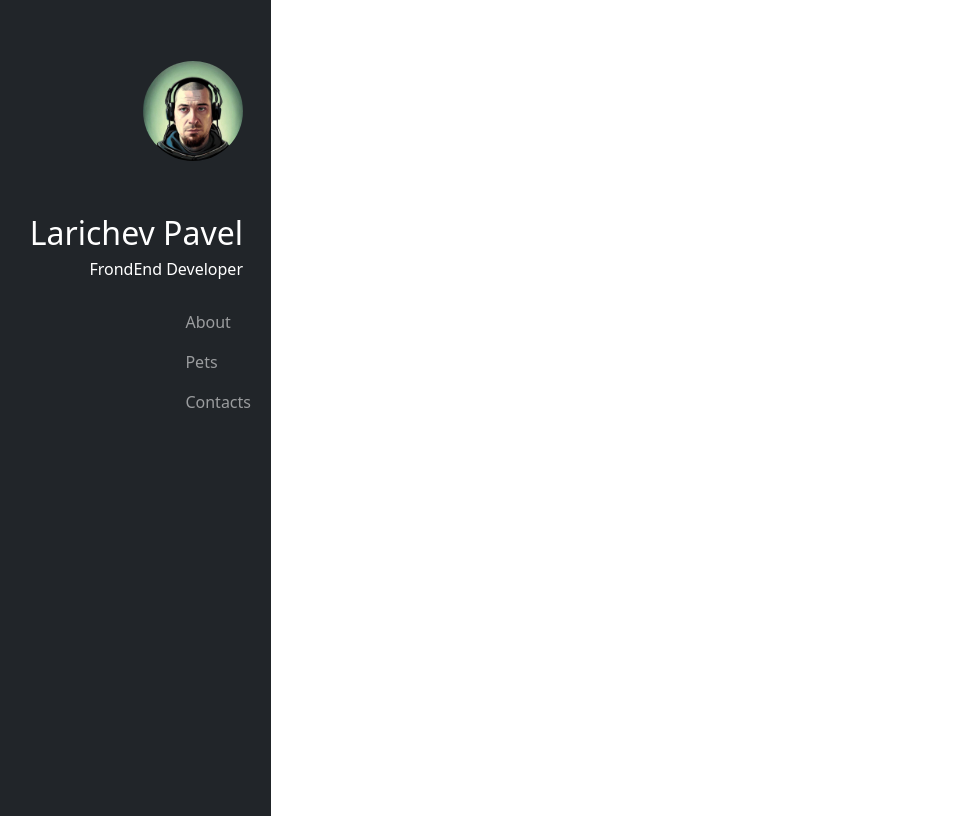
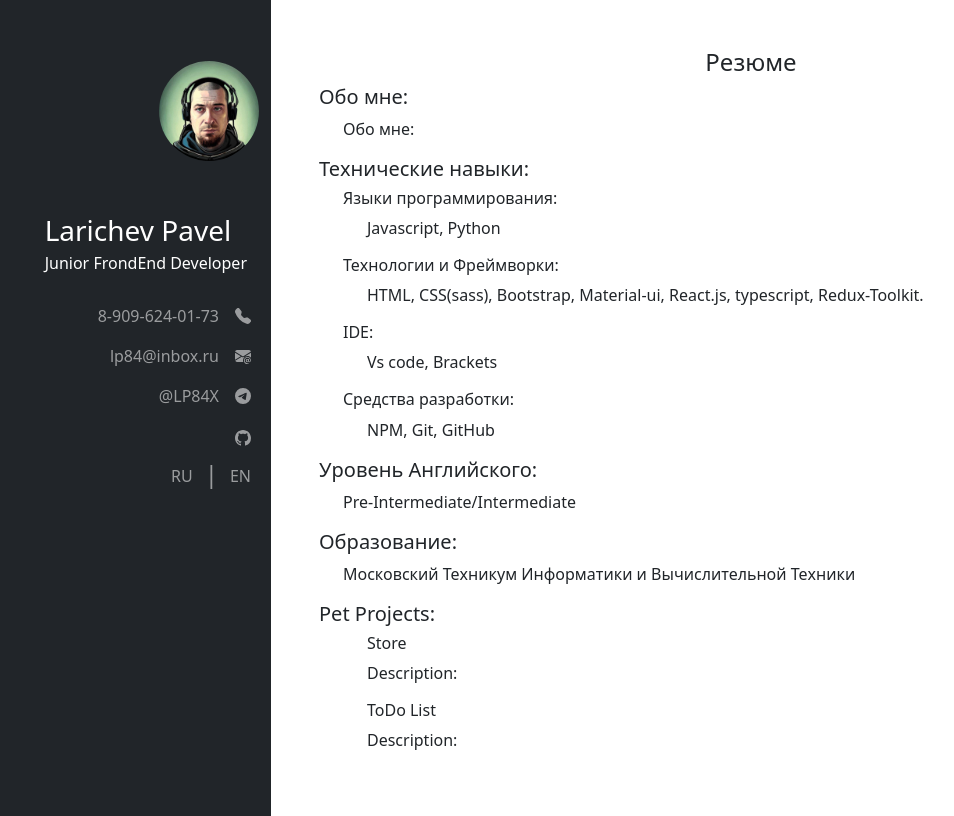
Before and after one commit to lp1984x/summary, a React (Create React App) app: page / in a window 1280 px wide. Shown: the whole page, without its empty margins (49-1003 px from the left). Built offline with nearby package versions, Linux system fonts and the light colour scheme.

Commit message:
add header, main, about, lang change

```diff
--- a/package.json
+++ b/package.json
@@ -14,6 +14,7 @@
     "bootstrap-icons": "^1.10.4",
     "react": "^18.2.0",
     "react-bootstrap": "^2.7.2",
+    "react-bootstrap-icons": "^1.10.3",
     "react-dom": "^18.2.0",
     "react-scripts": "5.0.1",
     "sass": "^1.60.0",
--- a/src/App.tsx
+++ b/src/App.tsx
@@ -1,11 +1,11 @@
 import React from "react";
-import Header from "./components/Header/Header";
+import Main from "./components/Main/Main";
 
 function App() {
   return (
-    <>
-      <Header />
-    </>
+    <div className="app">
+      <Main />
+    </div>
   );
 }
 
--- /dev/null
+++ b/src/components/About/About.tsx
@@ -0,0 +1,48 @@
+import React from "react";
+import { Container, Nav } from "react-bootstrap";
+import { ILang } from "../../models";
+
+interface IProp {
+  props: ILang;
+}
+
+export default function About({ props }: IProp) {
+  return (
+    <Container className="col-lg-9 pt-5 p-lg-5">
+      <h4 className="text-center">{props.title}</h4>
+      <h5>{props.aboutMe.title}</h5>
+      <p className="ms-4">{props.aboutMe.title}</p>
+      <h5>{props.techSlkils.title}</h5>
+      <p className="ms-4">
+        <h6>{props.techSlkils.languages.title}</h6>
+        <p className="ms-4">{props.techSlkils.languages.article}</p>
+        <h6>{props.techSlkils.frameworks.title}</h6>
+        <p className="ms-4">{props.techSlkils.frameworks.article}</p>
+        <h6>{props.techSlkils.ide.title}</h6>{" "}
+        <p className="ms-4">{props.techSlkils.ide.article}</p>
+        <h6>{props.techSlkils.tools.title}</h6>{" "}
+        <p className="ms-4">{props.techSlkils.tools.article}</p>
+      </p>
+      <h5>{props.eng.title}</h5>
+      <p className="ms-4">{props.eng.article}</p>
+      <h5>{props.education.title}</h5>
+      <p className="ms-4">{props.education.article}</p>
+      <h5>Pet Projects:</h5>
+
+      <p className="ms-5">
+        <Nav.Link href="https://lp84-store.netlify.app/">
+          <h6>Store</h6>
+        </Nav.Link>
+        Description:
+      </p>
+      <p className="ms-5">
+        <Nav.Link href="https://lp84-todo.netlify.app/">
+          <h3>
+            <h6>ToDo List</h6>
+          </h3>
+        </Nav.Link>
+        Description:
+      </p>
+    </Container>
+  );
+}
--- a/src/components/Header/Header.tsx
+++ b/src/components/Header/Header.tsx
@@ -1,32 +1,81 @@
-import React from "react";
-import { Col, Container, Nav, Navbar } from "react-bootstrap";
+import { Container, Nav, Navbar, Offcanvas } from "react-bootstrap";
+import * as Icon from "react-bootstrap-icons";
 
-export default function Header() {
+interface IProp {
+  setLang: (n: string) => void;
+}
+
+export default function Header({ setLang }: IProp) {
   return (
-    <Col className="col-lg-3">
-      <Navbar bg="dark" variant="dark">
-        <Container className="vh-100 flex-column align-items-end justify-content-start">
+    <Navbar
+      collapseOnSelect
+      expand="lg"
+      bg="dark"
+      variant="dark"
+      className="justify-content-end align-items-start col-lg-3 col-12"
+    >
+      <Container className="align-items-center align-items-lg-end flex-lg-column justify-content-lg-end">
         <Navbar.Brand
           href="#home"
-            className="d-flex flex-column align-items-end"
+          className="d-flex flex-lg-column align-items-center align-items-lg-end m-0 "
         >
           <img
             src="/logo.jpg"
             width="100"
             height="100"
-              className="d-inline-block my-5 rounded-circle"
+            className="my-lg-5 rounded-circle "
             alt="logo"
           />
-            <p className="fs-2 mb-0">Larichev Pavel</p>
-            <p className="fs-6">FrondEnd Developer</p>
+          <Container className=" d-none d-lg-block">
+            <p className="fs-3 mb-0 ">Larichev Pavel</p>
+            <p className="fs-6 ">Junior FrondEnd Developer</p>
+          </Container>
         </Navbar.Brand>
-          <Nav className="flex-column">
-            <Nav.Link href="#home">About</Nav.Link>
-            <Nav.Link href="#features">Pets</Nav.Link>
-            <Nav.Link href="#pricing">Contacts</Nav.Link>
+        <Navbar.Toggle aria-controls="responsive-navbar-nav" />
+        <Navbar.Offcanvas placement="end">
+          <Offcanvas.Header closeButton>
+            <Offcanvas.Title id={`offca`}>
+              <p className="fs-3 mb-0 ">Larichev Pavel</p>
+              <p className="fs-6 ">Junior FrondEnd Developer</p>
+            </Offcanvas.Title>
+          </Offcanvas.Header>
+          <Offcanvas.Body>
+            <Nav className="d-lg-flex flex-column align-items-end col-12">
+              <Nav.Link href="#tell" className="d-flex align-items-center">
+                8-909-624-01-73
+                <Icon.TelephoneFill className="ms-3" />
+              </Nav.Link>
+              <Nav.Link href="@LP84X" className=" d-flex align-items-center">
+                lp84@inbox.ru
+                <Icon.EnvelopeAtFill className="ms-3" />
+              </Nav.Link>
+              <Nav.Link href="#none" className="d-flex align-items-center">
+                @LP84X
+                <Icon.Telegram className="ms-3" />
+              </Nav.Link>
+              <Nav.Link href="https://github.com/lp1984x" className=" ms-3">
+                <Icon.Github />
+              </Nav.Link>
+              <Nav className="flex-row">
+                <Nav.Link href="#RU" onClick={() => setLang("RU")}>
+                  RU
+                </Nav.Link>
+                <Nav.Link
+                  href="#slash"
+                  className="py-0 px-1 fs-4"
+                  style={{ pointerEvents: "none" }}
+                >
+                  |
+                </Nav.Link>
+
+                <Nav.Link href="#EN" onClick={() => setLang("EN")}>
+                  EN
+                </Nav.Link>
               </Nav>
+            </Nav>
+          </Offcanvas.Body>
+        </Navbar.Offcanvas>
       </Container>
     </Navbar>
-    </Col>
   );
 }
--- /dev/null
+++ b/src/components/Main/Main.tsx
@@ -0,0 +1,89 @@
+import React, { useState } from "react";
+import "./main.scss";
+import Header from "../Header/Header";
+import About from "../About/About";
+
+export default function Main() {
+  const [laguage, setLanguage] = useState("RU");
+  const en = {
+    title: "Summary",
+    aboutMe: {
+      title: "About Me:",
+      article: `I'm an enthusiastic and detail-oriented Frontend Software Engineer
+              seeking an entry-level position with Company to use my skills in coding,
+              troubleshooting complex problems, and assisting in the timely completion
+              of projects.`,
+    },
+    techSlkils: {
+      title: "Technical Skills:",
+      languages: {
+        title: "Programming languages:",
+        article: "Javascript, Python",
+      },
+      frameworks: {
+        title: "Технологии и фреймворки:",
+        article:
+          "HTML, CSS(sass), Bootstrap, Material-ui, React.js, typescript, Redux-Toolkit.",
+      },
+      ide: {
+        title: "IDE:",
+        article: "Vs code, Brackets",
+      },
+      tools: {
+        title: "Building tools:",
+        article: "NPM, Git, GitHub",
+      },
+    },
+    eng: {
+      title: "English Level:",
+      article: "Pre-Intermediate/Intermediate",
+    },
+    education: {
+      title: "Education:",
+      article: "Moscow College of Computer Science and Computer Engineering",
+    },
+  };
+  const ru = {
+    title: "Резюме",
+    aboutMe: {
+      title: "Обо мне:",
+      article: `Я увлеченный и ориентированный на детали инженер-программист Front-end
+              ищу должность начального уровня в компании, чтобы использовать свои навыки в кодировании,
+              устранении сложных проблем и оказании помощи в своевременном завершении проектов.`,
+    },
+    techSlkils: {
+      title: "Технические навыки:",
+      languages: {
+        title: "Языки программирования:",
+        article: "Javascript, Python",
+      },
+      frameworks: {
+        title: "Технологии и Фреймворки:",
+        article:
+          "HTML, CSS(sass), Bootstrap, Material-ui, React.js, typescript, Redux-Toolkit.",
+      },
+      ide: {
+        title: "IDE:",
+        article: "Vs code, Brackets",
+      },
+      tools: {
+        title: "Средства разработки:",
+        article: "NPM, Git, GitHub",
+      },
+    },
+    eng: {
+      title: "Уровень Английского:",
+      article: "Pre-Intermediate/Intermediate",
+    },
+    education: {
+      title: "Образование:",
+      article: "Московский Техникум Информатики и Вычислительной Техники",
+    },
+  };
+  return (
+    <main className="main">
+      <Header setLang={setLanguage} />
+      <About props={laguage === "RU" ? ru : en} />
+    </main>
+  );
+}
--- /dev/null
+++ b/src/components/Main/main.scss
@@ -0,0 +1,10 @@
+.main {
+  display: flex;
+  flex-direction: column;
+  flex: 1 0 auto;
+}
+@media (min-width: 992px) {
+  .main {
+    flex-direction: row;
+  }
+}
--- a/src/index.scss
+++ b/src/index.scss
@@ -1 +1,12 @@
 @import "~bootstrap/scss/bootstrap";
+
+html,
+body,
+#root {
+  height: 100%;
+}
+.app {
+  display: flex;
+  flex-direction: column;
+  min-height: 100%;
+}
--- /dev/null
+++ b/src/models.ts
@@ -0,0 +1,34 @@
+export interface ILang {
+    title: string,
+    aboutMe: {
+      title: string,
+      article: string,
+    },
+    techSlkils: {
+      title: string,
+      languages: {
+        title: string,
+        article: string,
+      },
+      frameworks: {
+        title: string,
+        article:string,
+      },
+      ide: {
+        title: string,
+        article: string,
+      },
+      tools: {
+        title: string,
+        article: string,
+      },
+    },
+    eng: {
+      title: string,
+      article: string,
+    },
+    education: {
+      title: string,
+      article: string,
+    },
+  }
```
Also changed, not shown: 1 other file (tests, documents, lock files or other folders). Lines whose indentation alone changed are shown as unchanged.
